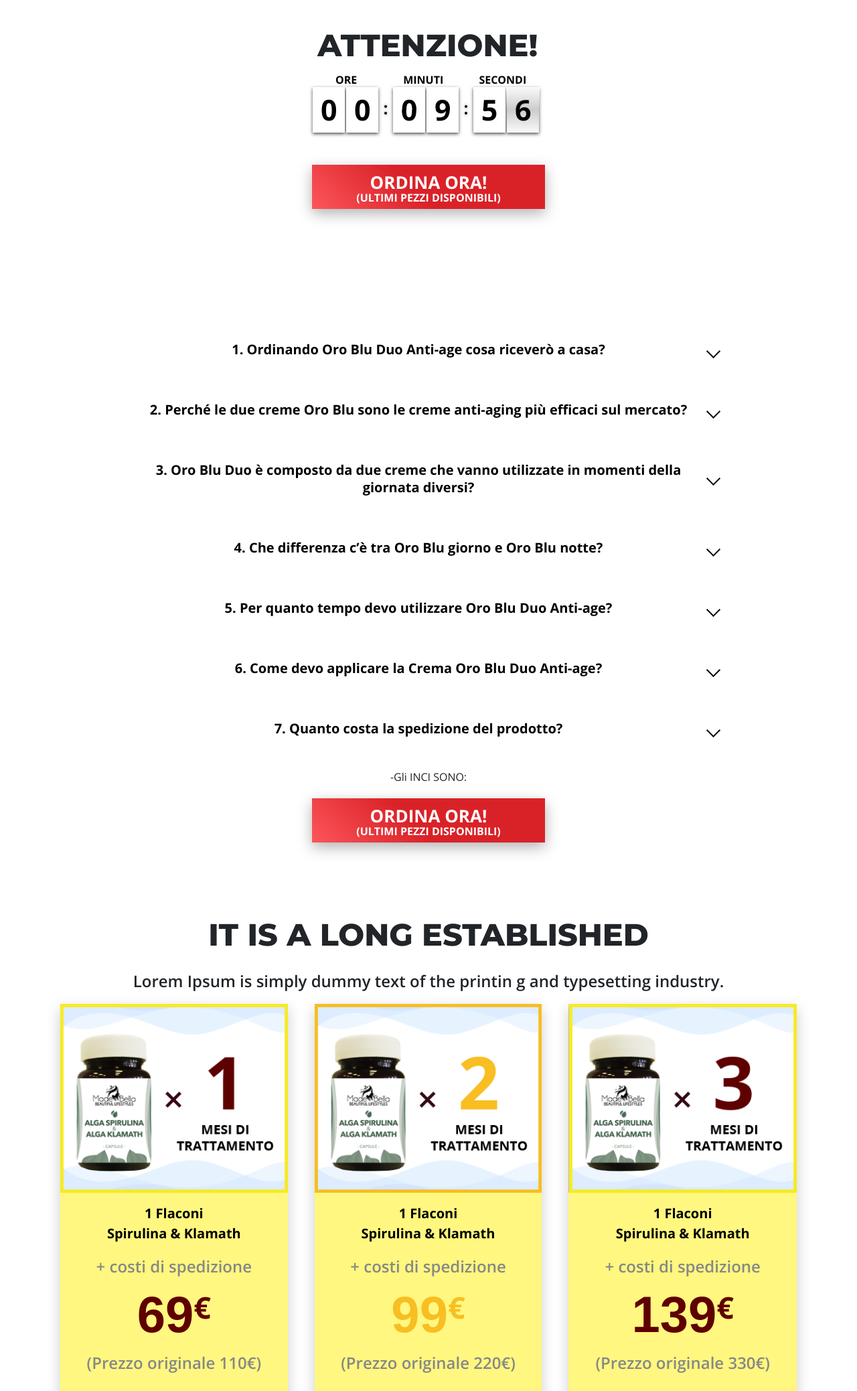
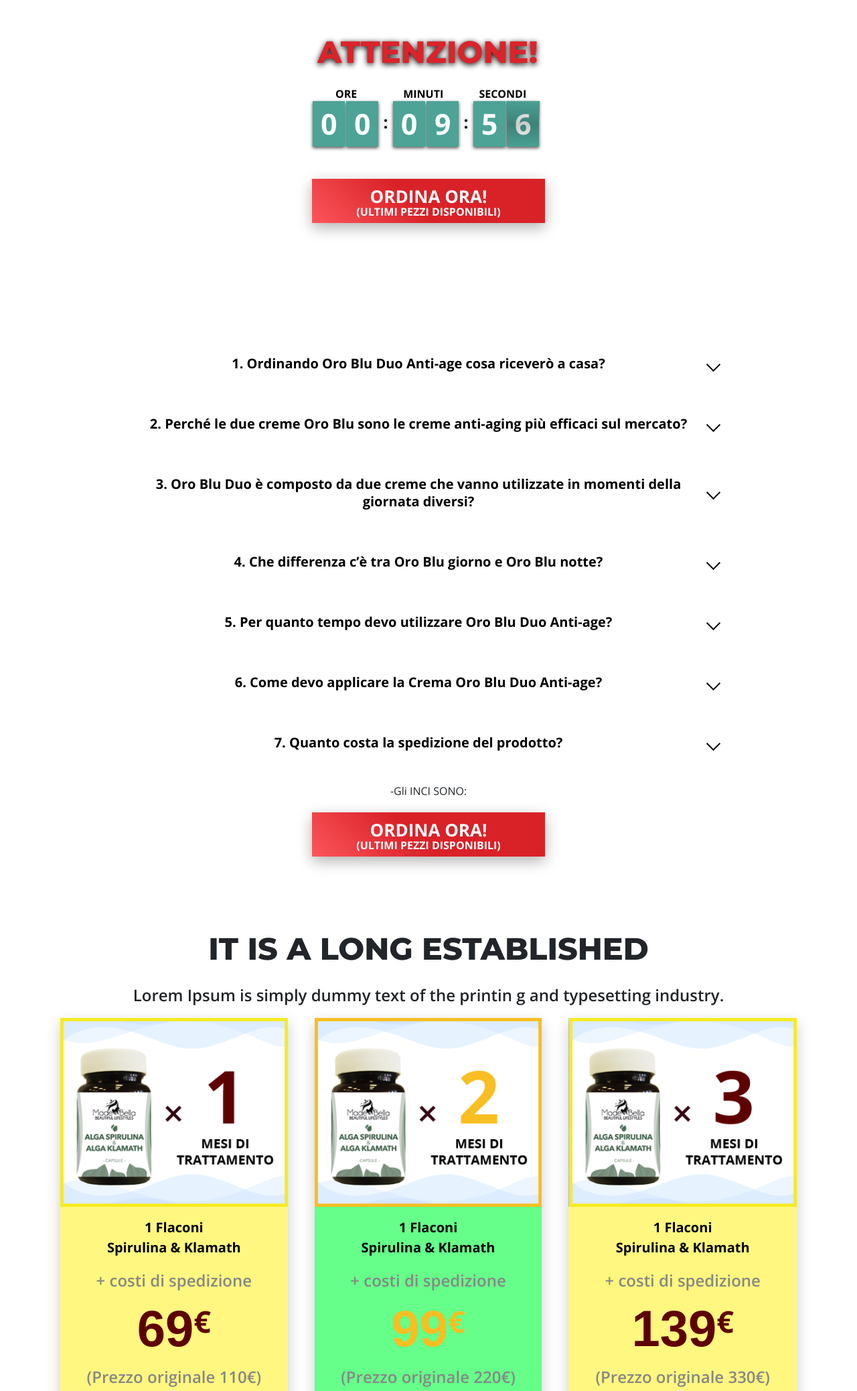
Before and after one commit to nazmariam/Folto-style, a plain HTML site: page index.html in a window 1280 px wide. Shown: the part 6820-8897 px from the top of the page at 67% size. Drawn offline with nearby package versions, Linux system fonts and the light colour scheme.

Commit message:
attention

```diff
--- a/css/style.css
+++ b/css/style.css
@@ -508,7 +508,7 @@ html * {
     min-height: 480px;
     background-color: #fff77f;
 }
-.best-price{
+.ott_main.best-price{
   background-color: #65ff89;
 }
 .ott_main .x1 img,
@@ -576,13 +576,9 @@ html * {
 .att-box{
   text-align: center;
 }
-
-
-
 .three-bottles .flip-clock-divider .flip-clock-label {
   color: #000;
 }
-
 .three-bottles .flip-clock-dot {
   background: #000; }
 .three-bottles .flip-clock-dot.top {
@@ -601,6 +597,10 @@ html * {
 }
 .three-bottles .att-box{
   padding-bottom: 32px;
+}
+.three-bottles .flip-clock-wrapper ul li a div div.inn {
+  background-color: #4ca396;
+  color:#fff;
 }
 /*---------------------------three bottles-END--------------------------------*/
 /*---------------------------FAQ----------------------------*/
@@ -1017,6 +1017,7 @@ html * {
   .video-block{
   background-image: none;}
 }
+
 
 
 /*------------one-two-three---------------------*/
--- a/index.html
+++ b/index.html
@@ -1109,7 +1109,7 @@
             </div>
             <div class="row">
                 <div class="att-box">
-                    <h2>Attenzione!</h2>
+                    <h2 class="attent-title">Attenzione!</h2>
                     <div class="row">
                         <div class="col-md-12">
                             <div class="good-timer">
@@ -1214,7 +1214,7 @@
                         </div>
                     </div>
                     <div class="ott_col">
-                        <div class="ott_main">
+                        <div class="ott_main best-price">
                             <div class="x2">
                                 <img src="images/one-two-three-2.png" alt="">
                             </div>
@@ -1252,7 +1252,7 @@
             </div>
             <div class="row">
                 <div class="att-box">
-                    <h2>Attenzione!</h2>
+                    <h2 class="attent-title">Attenzione!</h2>
                     <div class="row">
                         <div class="col-md-12">
                             <div class="good-timer">
@@ -1293,7 +1293,7 @@
                         </div>
                     </div>
                     <div class="ott_col">
-                        <div class="ott_main">
+                        <div class="ott_main best-price">
                             <div class="x2">
                                 <img src="images/one-two-three-2.png" alt="">
                             </div>
@@ -1331,7 +1331,7 @@
             </div>
             <div class="row">
                 <div class="att-box">
-                    <h2>Attenzione!</h2>
+                    <h2 class="attent-title">Attenzione!</h2>
                     <div class="row">
                         <div class="col-md-12">
                             <div class="good-timer">
```
